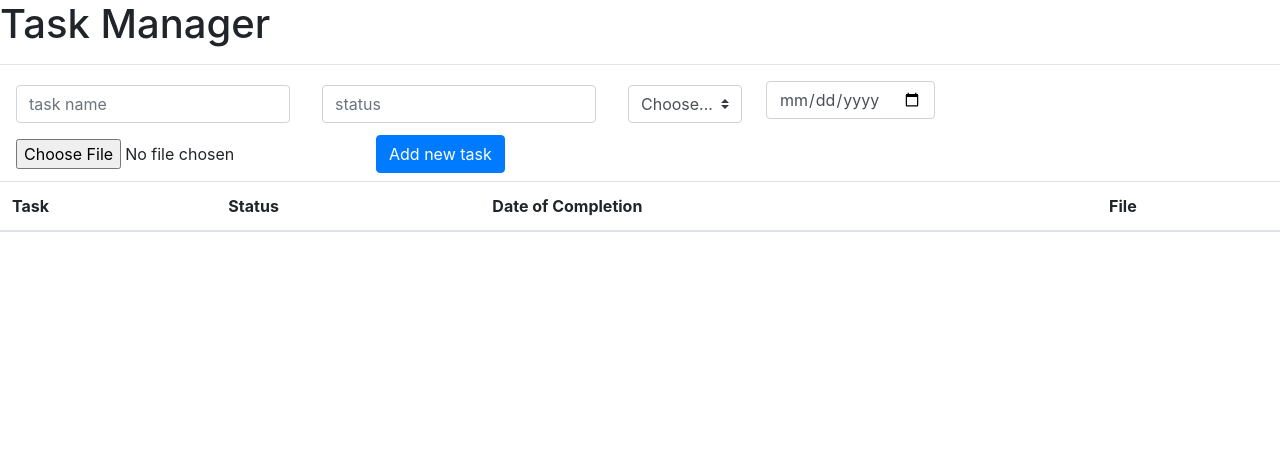
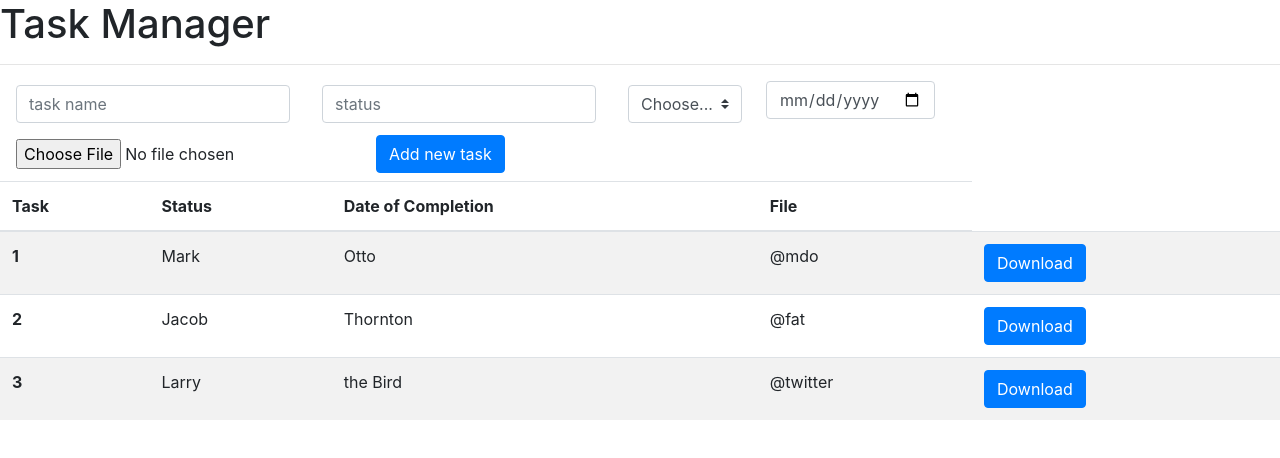
Before and after one commit to MarazorQ/SPP, a React (Create React App) app: page / in a window 1280 px wide. Shown: the top 458 px of the page. Built offline with nearby package versions, Linux system fonts and the light colour scheme.

Commit message:
added content to table for example

```diff
--- a/src/components/Frame.js
+++ b/src/components/Frame.js
@@ -9,6 +9,29 @@
                 <th>Date of Completion</th>
                 <th>File</th>
             </thead>
+            <tbody>
+                <tr>
+                <th scope="row">1</th>
+                <td>Mark</td>
+                <td>Otto</td>
+                <td>@mdo</td>
+                <td><button class="btn btn-primary">Download</button></td>
+                </tr>
+                <tr>
+                <th scope="row">2</th>
+                <td>Jacob</td>
+                <td>Thornton</td>
+                <td>@fat</td>
+                <td><button class="btn btn-primary">Download</button></td>
+                </tr>
+                <tr>
+                <th scope="row">3</th>
+                <td>Larry</td>
+                <td>the Bird</td>
+                <td>@twitter</td>
+                <td><button class="btn btn-primary">Download</button></td>
+                </tr>
+            </tbody>
         </table>
     )
 }
```
